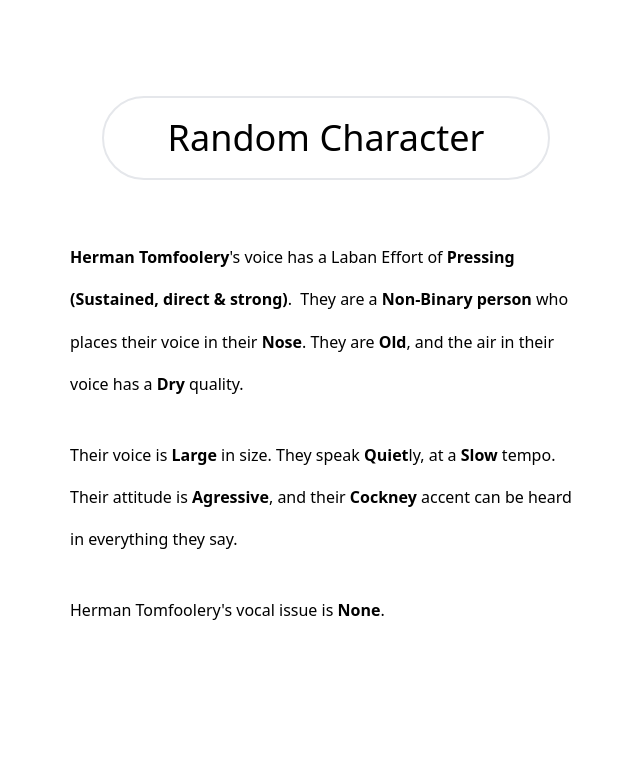
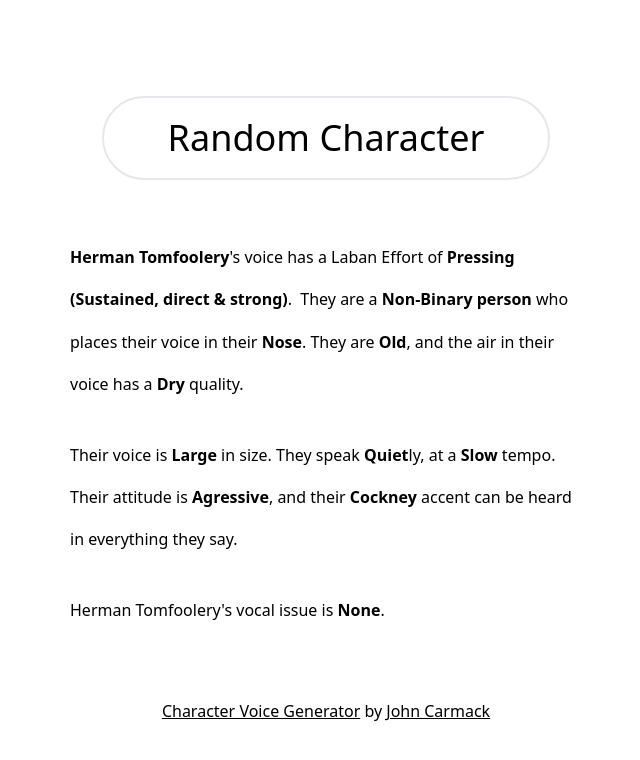
Before and after one commit to johncarmack1984/character-voice-generator, a Vue app: page / in a window 1280 px wide. Shown: the top 760 px of the page, without its empty margins (314-954 px from the left). Built offline with nearby package versions, Linux system fonts and the light colour scheme.

Commit message:
changed title, added footer

```diff
--- a/index.html
+++ b/index.html
@@ -4,7 +4,7 @@
     <meta charset="UTF-8" />
     <link rel="icon" href="/favicon.ico" />
     <meta name="viewport" content="width=device-width, initial-scale=1.0" />
-    <title>Vite App</title>
+    <title>Character Voice Generator</title>
   </head>
   <body>
     <div id="app"></div>
--- a/src/App.vue
+++ b/src/App.vue
@@ -20,7 +20,7 @@ export default defineComponent({
 
 <template>
 
-  <header class="flex flex-row flex-wrap">
+  <header class="text-center">
         <button
       class="container mx-auto max-w-md mt-24 text-4xl rounded-full border-2 p-5"
       @click="character.setAllRandom()"
@@ -37,6 +37,11 @@ export default defineComponent({
 
   </main>
 
+  <footer class="container mx-auto center text-center pt-10">
+    <a class="underline" target="new" href="https://github.com/johncarmack1984/character-voice-generator">Character Voice Generator</a>
+    by <a class="underline" href="https://github.com/johncarmack1984/">John Carmack</a>
+  </footer>
+
 </template>
 
 <style>
```
